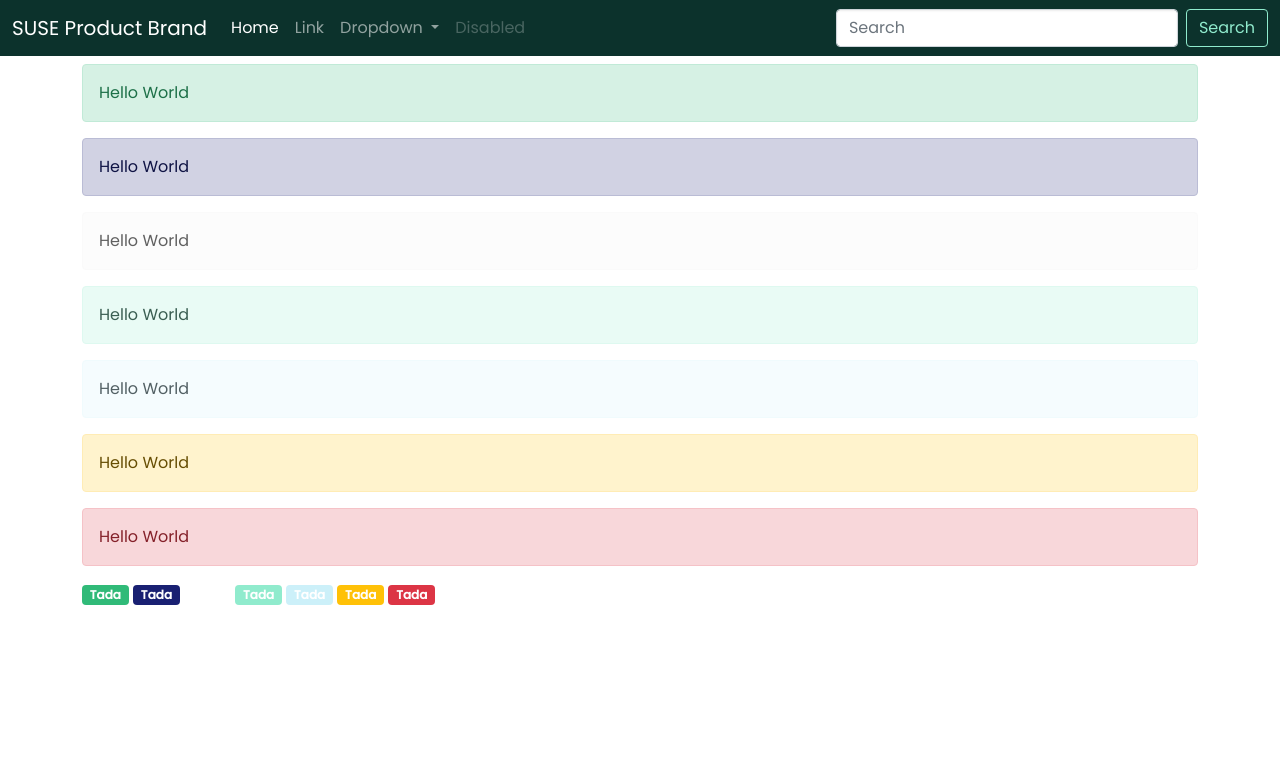
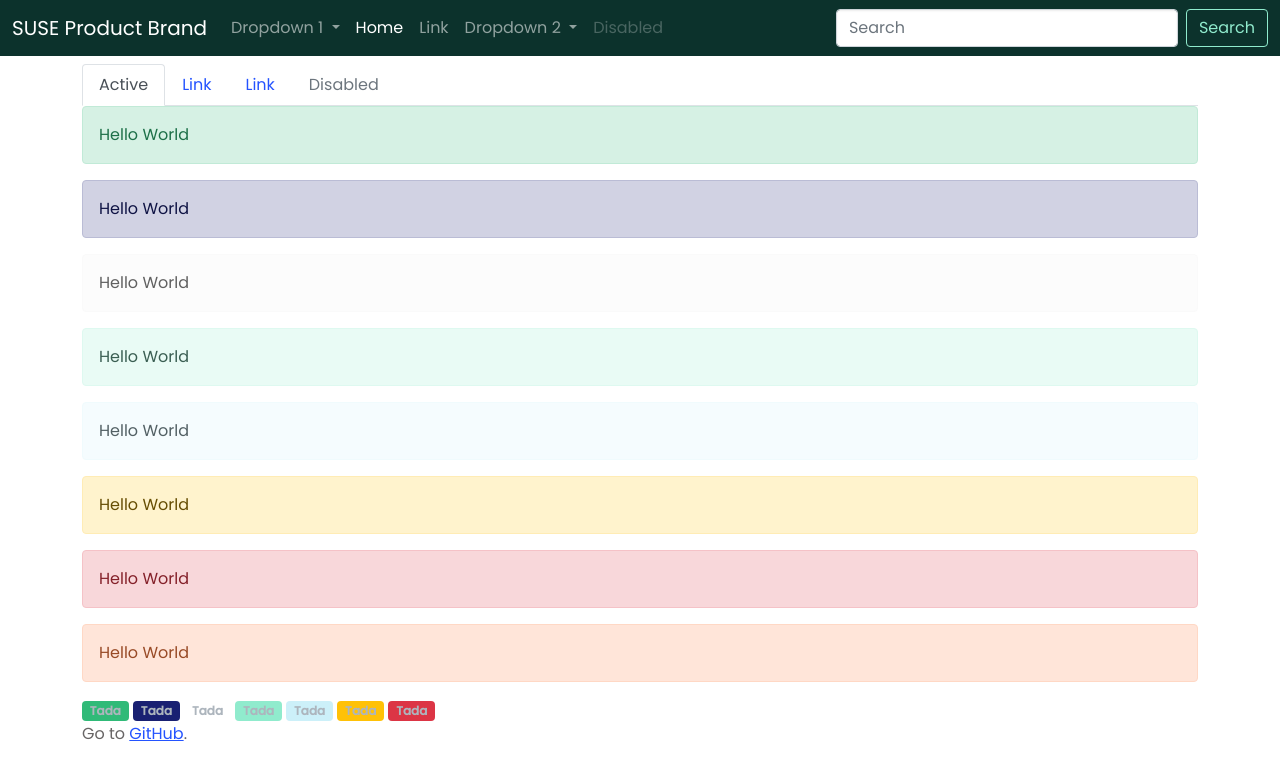
Before and after one commit to SUSE/suse-bootstrap5-theme, a website: page demo/index.html in a window 1280 px wide. Drawn offline with nearby package versions, Linux system fonts and the light colour scheme.

Commit message:
Extended theme
* More theme colors
* More items on demo page

```diff
--- a/demo/index.html
+++ b/demo/index.html
@@ -19,6 +19,20 @@
         </button>
         <div class="collapse navbar-collapse" id="navbarSupportedContent">
             <ul class="navbar-nav me-auto mb-2 mb-lg-0">
+                <li class="nav-item dropdown">
+                    <a class="nav-link dropdown-toggle" href="#" id="navbarDropdown1" role="button"
+                       data-bs-toggle="dropdown" aria-expanded="false">
+                        Dropdown 1
+                    </a>
+                    <ul class="dropdown-menu" aria-labelledby="navbarDropdown1">
+                        <li><a class="dropdown-item" href="#">Action</a></li>
+                        <li><a class="dropdown-item" href="#">Another action</a></li>
+                        <li>
+                            <hr class="dropdown-divider">
+                        </li>
+                        <li><a class="dropdown-item" href="#">Something else here</a></li>
+                    </ul>
+                </li>
                 <li class="nav-item">
                     <a class="nav-link active" aria-current="page" href="#">Home</a>
                 </li>
@@ -26,11 +40,11 @@
                     <a class="nav-link" href="#">Link</a>
                 </li>
                 <li class="nav-item dropdown">
-                    <a class="nav-link dropdown-toggle" href="#" id="navbarDropdown" role="button"
+                    <a class="nav-link dropdown-toggle" href="#" id="navbarDropdown2" role="button"
                        data-bs-toggle="dropdown" aria-expanded="false">
-                        Dropdown
+                        Dropdown 2
                     </a>
-                    <ul class="dropdown-menu" aria-labelledby="navbarDropdown">
+                    <ul class="dropdown-menu" aria-labelledby="navbarDropdown2">
                         <li><a class="dropdown-item" href="#">Action</a></li>
                         <li><a class="dropdown-item" href="#">Another action</a></li>
                         <li>
@@ -52,6 +66,20 @@
     </div>
 </nav>
 <div class="container pt-2">
+    <ul class="nav nav-tabs">
+        <li class="nav-item">
+            <a class="nav-link active" aria-current="page" href="#">Active</a>
+        </li>
+        <li class="nav-item">
+            <a class="nav-link" href="#">Link</a>
+        </li>
+        <li class="nav-item">
+            <a class="nav-link" href="#">Link</a>
+        </li>
+        <li class="nav-item">
+            <a class="nav-link disabled">Disabled</a>
+        </li>
+    </ul>
     <div class="alert alert-primary">Hello World</div>
     <div class="alert alert-secondary">Hello World</div>
     <div class="alert alert-tertiary">Hello World</div>
@@ -59,6 +87,7 @@
     <div class="alert alert-info">Hello World</div>
     <div class="alert alert-warning">Hello World</div>
     <div class="alert alert-danger">Hello World</div>
+    <div class="alert alert-cta">Hello World</div>
 
     <span class="badge bg-primary">Tada</span>
     <span class="badge bg-secondary">Tada</span>
@@ -67,6 +96,9 @@
     <span class="badge bg-info">Tada</span>
     <span class="badge bg-warning">Tada</span>
     <span class="badge bg-danger">Tada</span>
+    <p>
+        Go to <a href="https://github.com/crazyscientist/suse-bootstrap5-theme/">GitHub</a>.
+    </p>
 </div>
 </body>
 </html>
--- a/package.json
+++ b/package.json
@@ -1,6 +1,6 @@
 {
   "name": "suse-bootstrap5-theme",
-  "version": "1.0.1",
+  "version": "1.0.2",
   "description": "",
   "main": "index.js",
   "scripts": {
--- a/scss/colors.scss
+++ b/scss/colors.scss
@@ -5,6 +5,7 @@ $blue: #2453FF;
 $cerulean: #00B2E2;
 $yellow: #FFC107;
 $red: #DC3545;
+$gray-500: #adb5bd;
 $gray-900: #686565;
 
 // Primary colors
@@ -31,6 +32,16 @@ $cerulean-700: shade-color($cerulean, 40%);
 $cerulean-800: shade-color($cerulean, 60%);
 $cerulean-900: shade-color($cerulean, 80%);
 
+$pine-green-100: tint-color($pine-green, 80%);
+$pine-green-200: tint-color($pine-green, 60%);
+$pine-green-300: tint-color($pine-green, 40%);
+$pine-green-400: tint-color($pine-green, 20%);
+$pine-green-500: $pine-green;
+$pine-green-600: shade-color($pine-green, 20%);
+$pine-green-700: shade-color($pine-green, 40%);
+$pine-green-800: shade-color($pine-green, 60%);
+$pine-green-900: shade-color($pine-green, 80%);
+
 // By usage
 $primary: $jungle-green;
 $secondary: $midnight-blue;
@@ -41,6 +52,9 @@ $warning: $yellow;
 $danger: $red;
 $light: $fog;
 $dark: $gray-900;
+$calltoaction: $persimmon;
+$link-color: $blue;
+$badge-color: $gray-500;
 
 $suse-theme-colors: (
   "primary":    $primary,
@@ -51,9 +65,14 @@ $suse-theme-colors: (
   "warning":    $warning,
   "danger":     $danger,
   "light":      $light,
-  "dark":       $dark
+  "dark":       $dark,
+  "cta":        $calltoaction
 );
 
 .bg-navbar {
   background-color: $pine-green;
 }
+
+.bg-pine {
+  background-color: $pine-green-400;
+}
```
Also changed, not shown: dist/css/suse.css, 1 other file.
